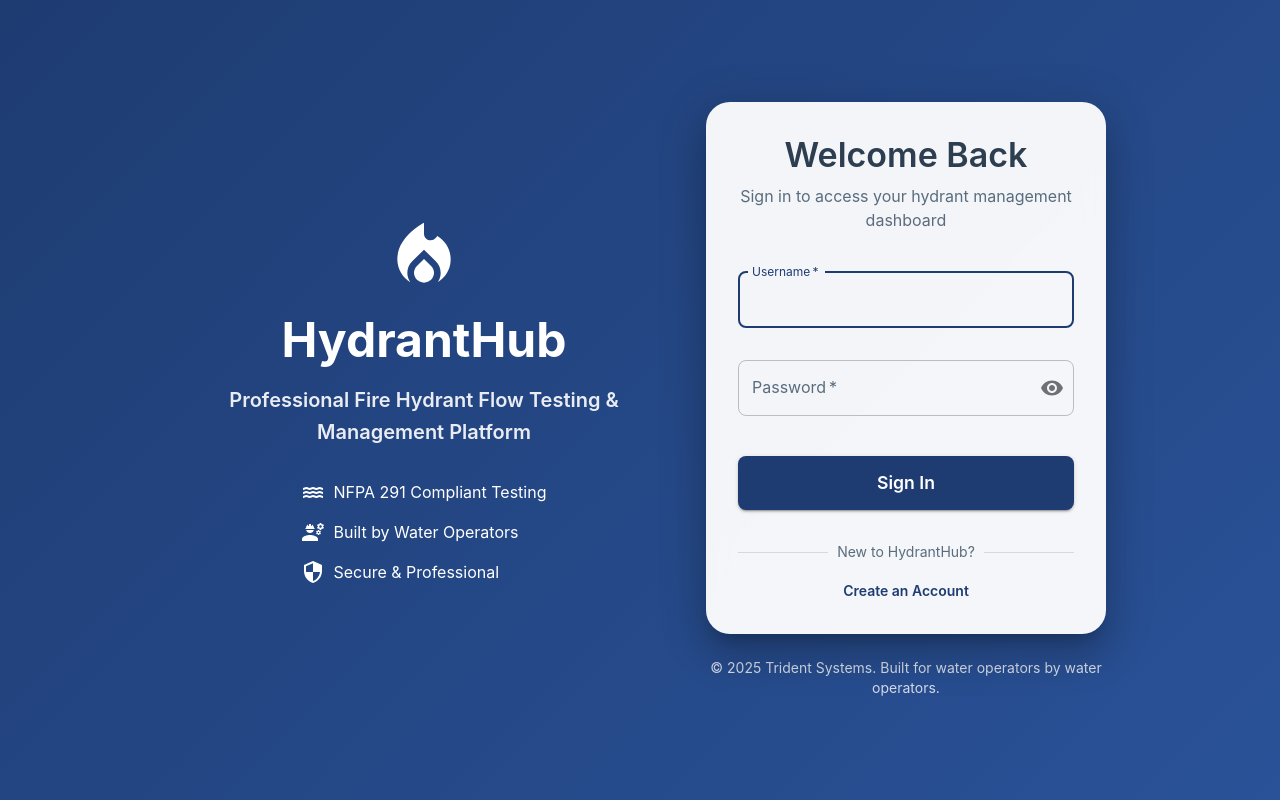
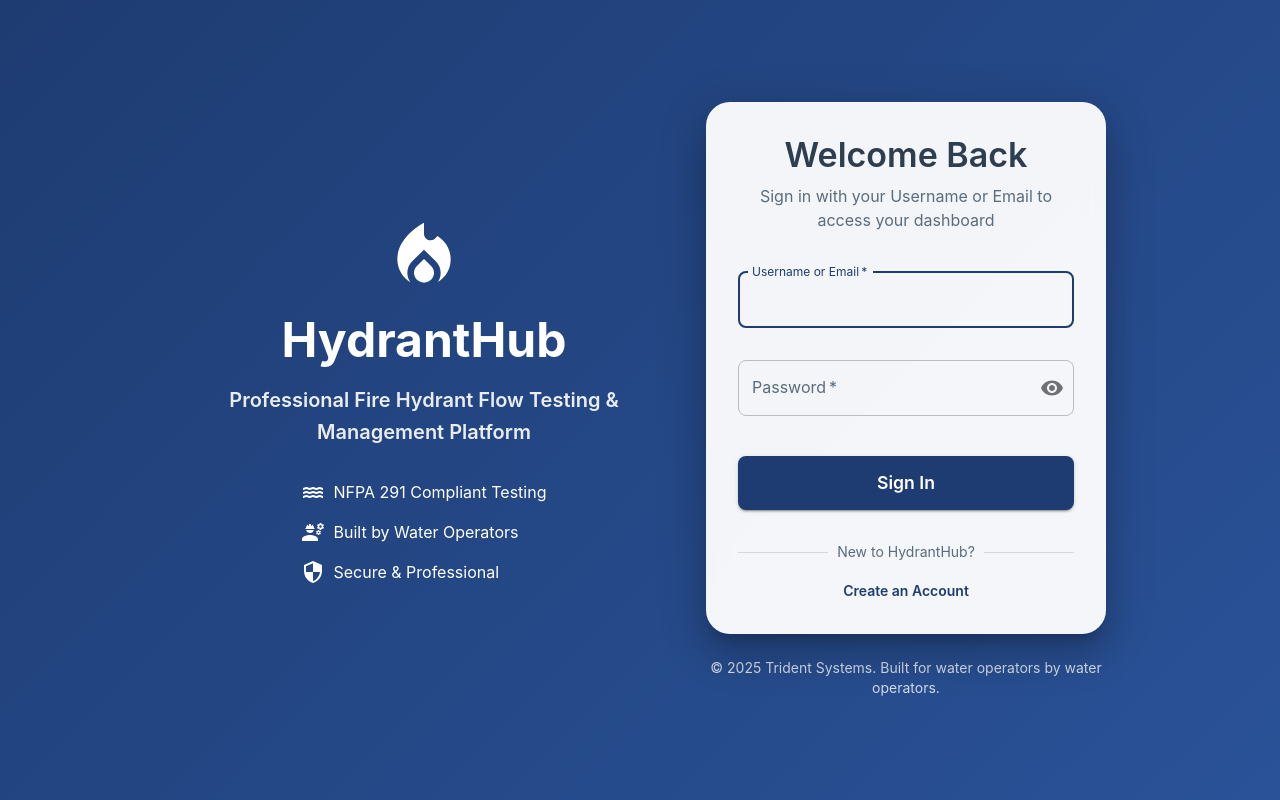
Before and after one commit to rcabral85/hydrant-hub, a React (Vite) app in the folder frontend/: page /login in a window 1280 px wide. Built offline with nearby package versions, Linux system fonts and the light colour scheme; no server answers.

Commit message:
Login: switch to identifier field (username or email) and pass to auth

```diff
--- a/frontend/src/components/Login.jsx
+++ b/frontend/src/components/Login.jsx
@@ -35,7 +35,7 @@ function Login() {
   const isMobile = useMediaQuery(theme.breakpoints.down('sm'));
 
   const [formData, setFormData] = useState({
-    username: '',
+    identifier: '',
     password: ''
   });
   const [showPassword, setShowPassword] = useState(false);
@@ -51,7 +51,6 @@ function Login() {
       [name]: value
     }));
 
-    // Clear field error when user starts typing
     if (formErrors[name]) {
       setFormErrors(prev => ({
         ...prev,
@@ -63,8 +62,8 @@ function Login() {
   const validateForm = () => {
     const errors = {};
 
-    if (!formData.username.trim()) {
-      errors.username = 'Username is required';
+    if (!formData.identifier.trim()) {
+      errors.identifier = 'Username or Email is required';
     }
 
     if (!formData.password) {
@@ -82,7 +81,7 @@ function Login() {
       return;
     }
 
-    const result = await login(formData.username, formData.password);
+    const result = await login(formData.identifier, formData.password);
 
     if (result.success) {
       navigate(from, { replace: true });
@@ -113,7 +112,6 @@ function Login() {
           padding: 2
         }}
       >
-        {/* Left Side - Branding/Info (hidden on mobile) */}
         {!isMobile && (
           <Box
             sx={{
@@ -153,7 +151,6 @@ function Login() {
           </Box>
         )}
 
-        {/* Right Side - Login Form */}
         <Box
           sx={{
             flex: isMobile ? 1 : 0.8,
@@ -170,7 +167,6 @@ function Login() {
               backdropFilter: 'blur(10px)'
             }}
           >
-            {/* Mobile header */}
             {isMobile && (
               <Box sx={{ textAlign: 'center', mb: 3 }}>
                 <LocalFireDepartment sx={{ fontSize: 48, color: 'primary.main', mb: 1 }} />
@@ -194,7 +190,7 @@ function Login() {
             </Typography>
 
             <Typography variant="body1" color="text.secondary" sx={{ mb: 3 }}>
-              Sign in to access your hydrant management dashboard
+              Sign in with your Username or Email to access your dashboard
             </Typography>
 
             {error && (
@@ -208,15 +204,15 @@ function Login() {
                 margin="normal"
                 required
                 fullWidth
-                id="username"
-                label="Username"
-                name="username"
+                id="identifier"
+                label="Username or Email"
+                name="identifier"
                 autoComplete="username"
                 autoFocus
-                value={formData.username}
+                value={formData.identifier}
                 onChange={handleChange}
-                error={!!formErrors.username}
-                helperText={formErrors.username}
+                error={!!formErrors.identifier}
+                helperText={formErrors.identifier}
                 sx={{ mb: 2 }}
               />
 
@@ -291,7 +287,6 @@ function Login() {
             </Box>
           </Paper>
 
-          {/* Footer */}
           <Box sx={{ textAlign: 'center', mt: 3 }}>
             <Typography variant="body2" sx={{ color: 'rgba(255, 255, 255, 0.8)' }}>
               © 2025 Trident Systems. Built for water operators by water operators.
```
